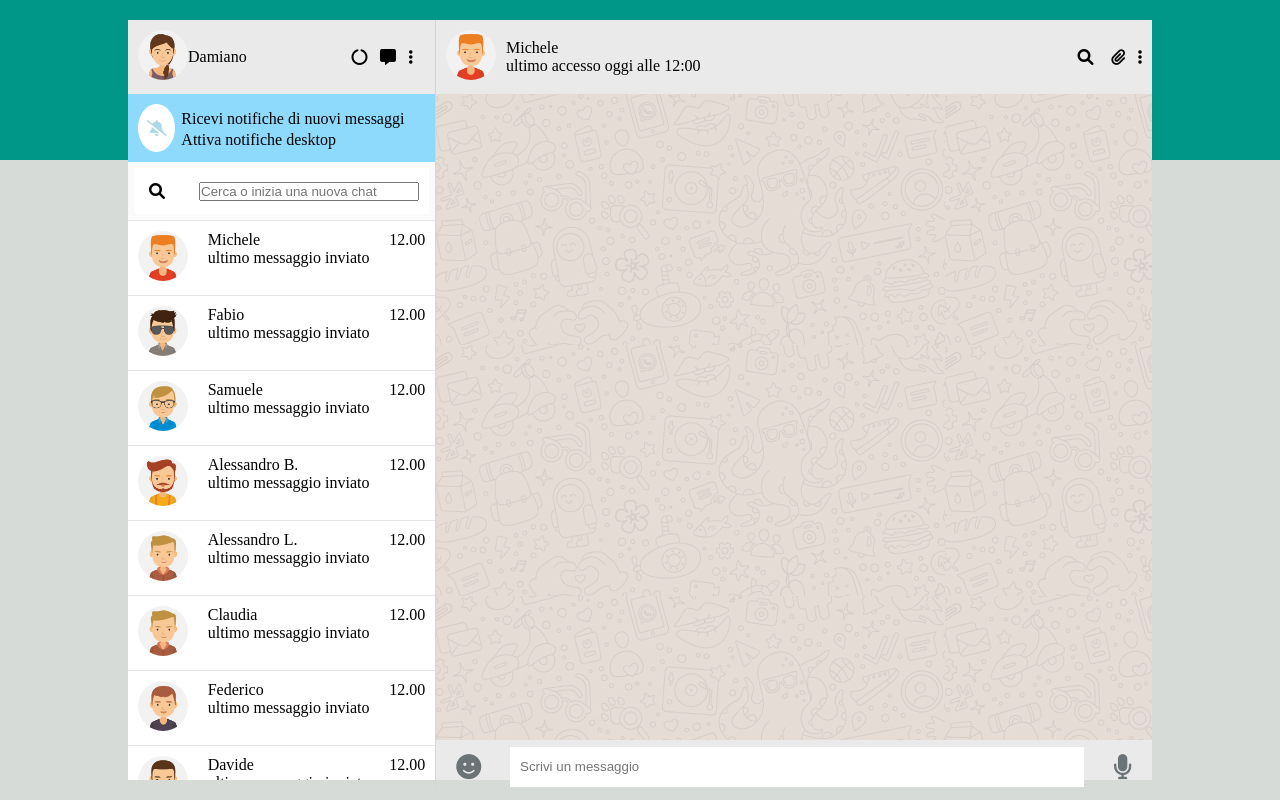
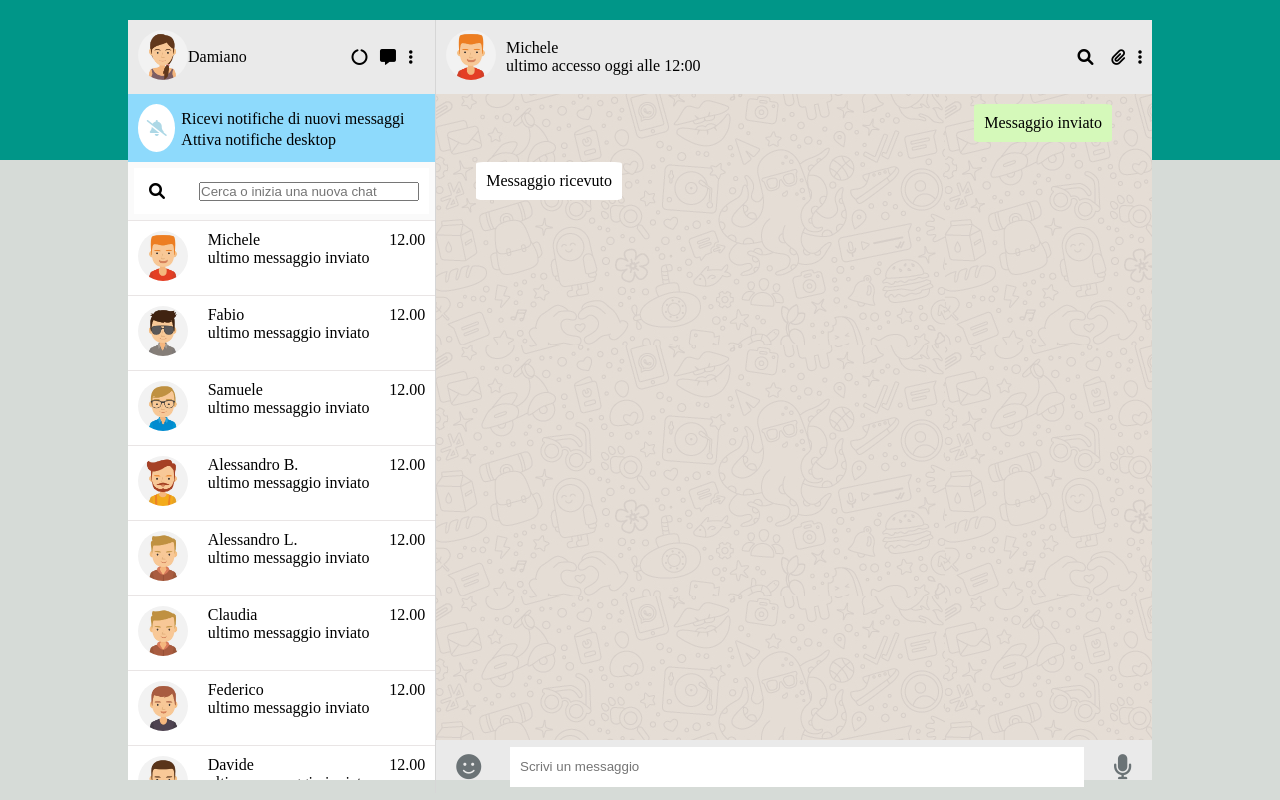
Before and after one commit to damianolagana/vue-boolzapp, a plain HTML site: page index.html in a window 1280 px wide. Drawn offline with nearby package versions, Linux system fonts and the light colour scheme.

Commit message:
add messages

```diff
--- a/CSS/style.css
+++ b/CSS/style.css
@@ -138,6 +138,8 @@ body{
     background-image: url(../img/mine.jpg);
     height: 85%;
     overflow-y: scroll;
+    flex-direction: column;
+    padding: 0 30px;
 }
 
 #writeMessage{
@@ -154,3 +156,20 @@ body{
     height: 40px;
     border: none;
 }
+
+.message{
+    padding: 10px;
+    margin: 10px;
+    width: auto;
+    border-radius: 5%;
+}
+
+.messageSent{
+    align-self: flex-end;
+    background-color: #D5F9BA;
+}
+
+.messageReceived{
+    align-self: flex-start;
+    background-color: white ;
+}
--- a/index.html
+++ b/index.html
@@ -89,7 +89,13 @@
                         </div>
 
                     </div>
-                    <div id="mainChat">
+                    <div id="mainChat" class="flex">
+                        <div class="messageSent message">
+                            Messaggio inviato
+                        </div>
+                        <div class="messageReceived message">
+                            Messaggio ricevuto
+                        </div>
 
                     </div>
                     <div id="writeMessage" class="flex justifySBetween alignCenter">
```
